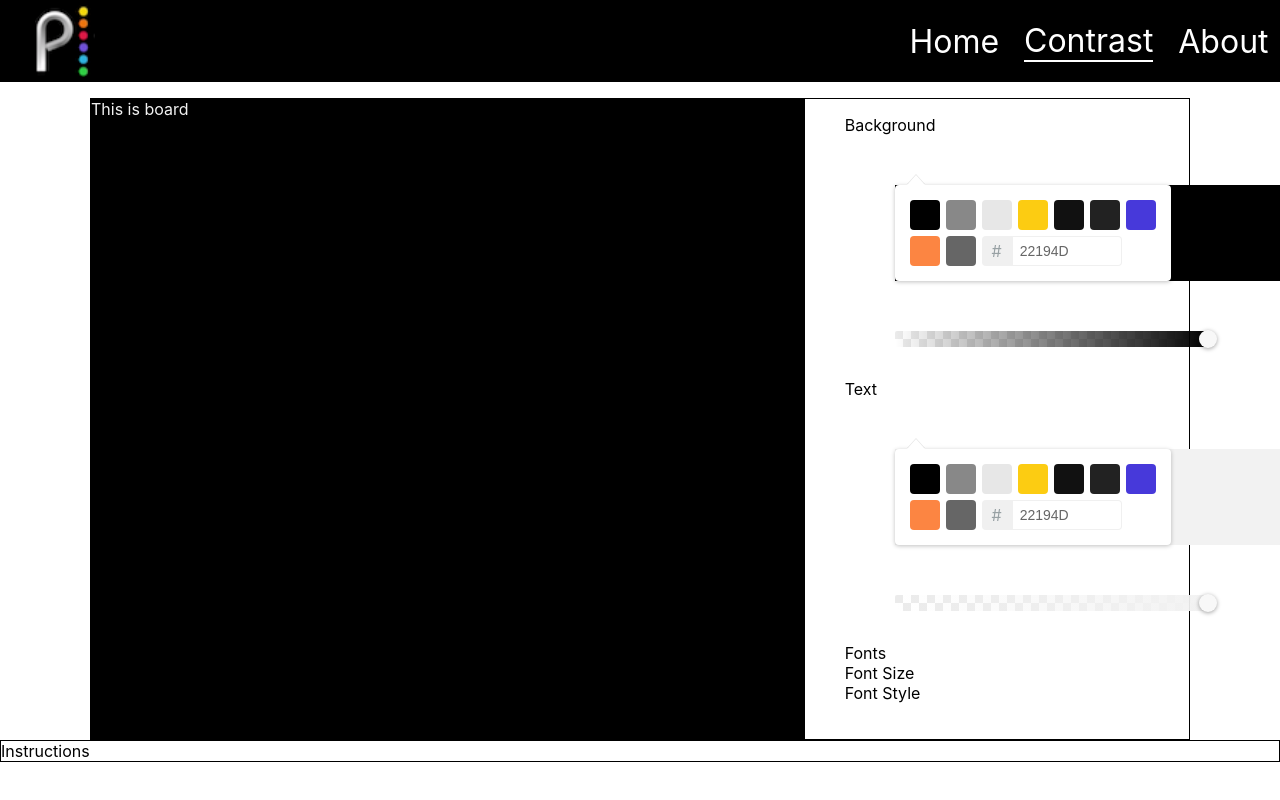
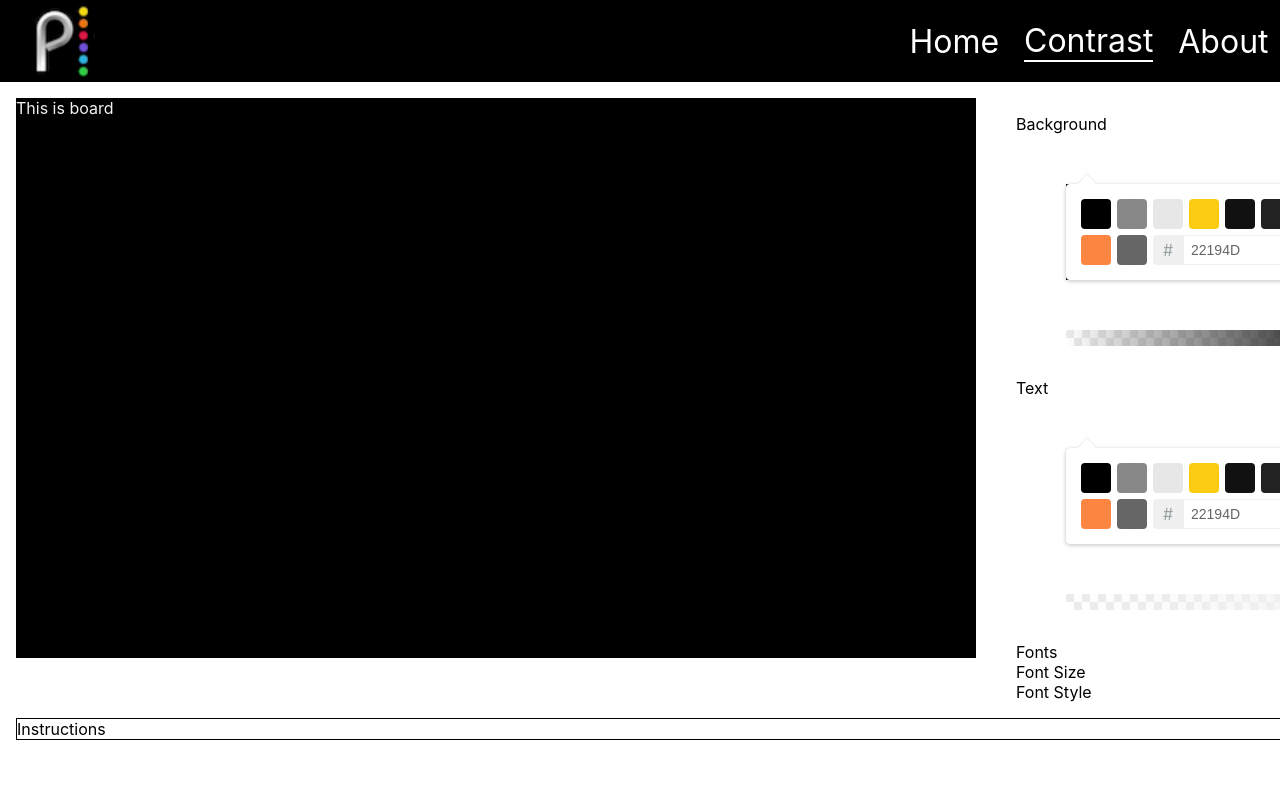
Before and after one commit to GoncaloBM/peacock-constrast-test, a React (Create React App) app: page / in a window 1280 px wide. Both pictures are taken after a click on the item "Contrast". Built offline with nearby package versions, Linux system fonts and the light colour scheme.

Commit message:
Board with aspect ratio of FULL HD

```diff
--- a/src/App.css
+++ b/src/App.css
@@ -22,7 +22,7 @@ body {
 .logo {
   width: 10%;
   height: 90%;
-  background-image: url('./images/logo.png');
+  background-image: url("./images/logo.png");
   background-repeat: no-repeat;
   background-position: center;
   background-size: contain;
@@ -41,11 +41,10 @@ body {
   text-decoration: none;
 }
 
-
 .content {
   width: 100%;
   height: 90vh;
-  margin-top: 1rem;
+  margin: 1rem;
 }
 
 .instructions {
@@ -55,20 +54,25 @@ body {
 .wrapper {
   display: flex;
   flex-direction: row;
-  height: 80vh;
+  /* height: 80vh;
   margin: 0 90px 0 90px;
-  border: 1px solid black;
+  border: 1px solid black; */
+}
+
+.wrapper-board {
+  width: 75%;
 }
 
 .Board {
   background-position: center;
   background-size: cover;
   background-repeat: no-repeat;
-  width: 65%;
+  width: 100%;
+  padding-bottom: 56.25%;
 }
 
 .menu {
-  width: 35%;
+  width: 25%;
 }
 
 .focusedNavbar {
--- a/src/App.js
+++ b/src/App.js
@@ -16,6 +16,7 @@ const Contrast = ({
   return (
     <>
       <div className="wrapper">
+        <div className="wrapper-board">
           <div
             style={{
               backgroundColor: `rgb(${backgroundColor.r},${backgroundColor.g},${backgroundColor.b},${backgroundColor.a})`,
@@ -25,6 +26,7 @@ const Contrast = ({
             className="Board"
           >
             This is board
+          </div>
         </div>
 
         <div className="menu">
```
Lines whose indentation alone changed are shown as unchanged.
